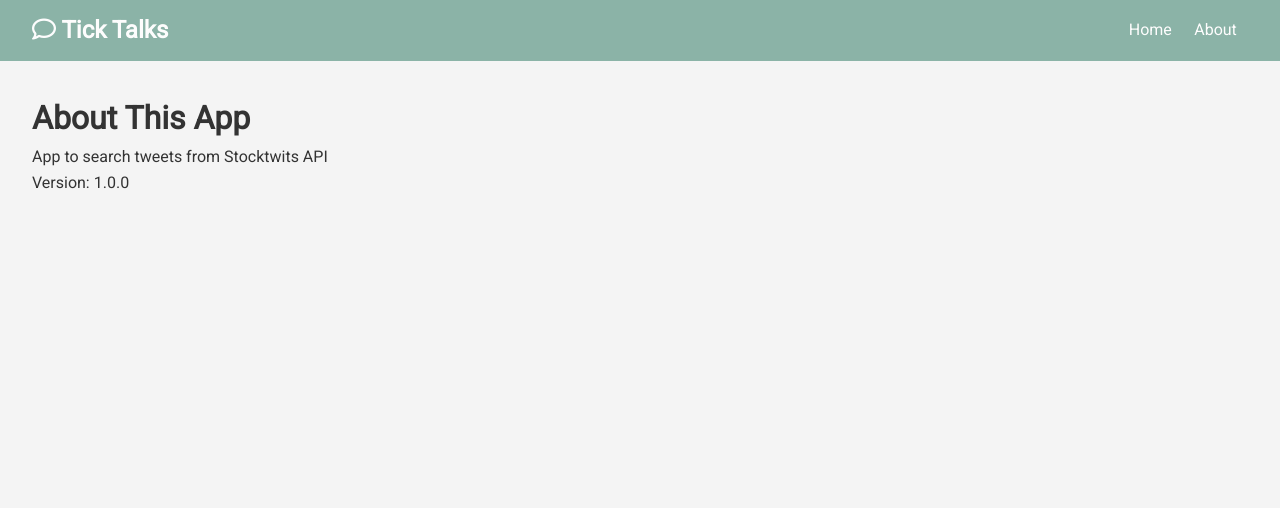
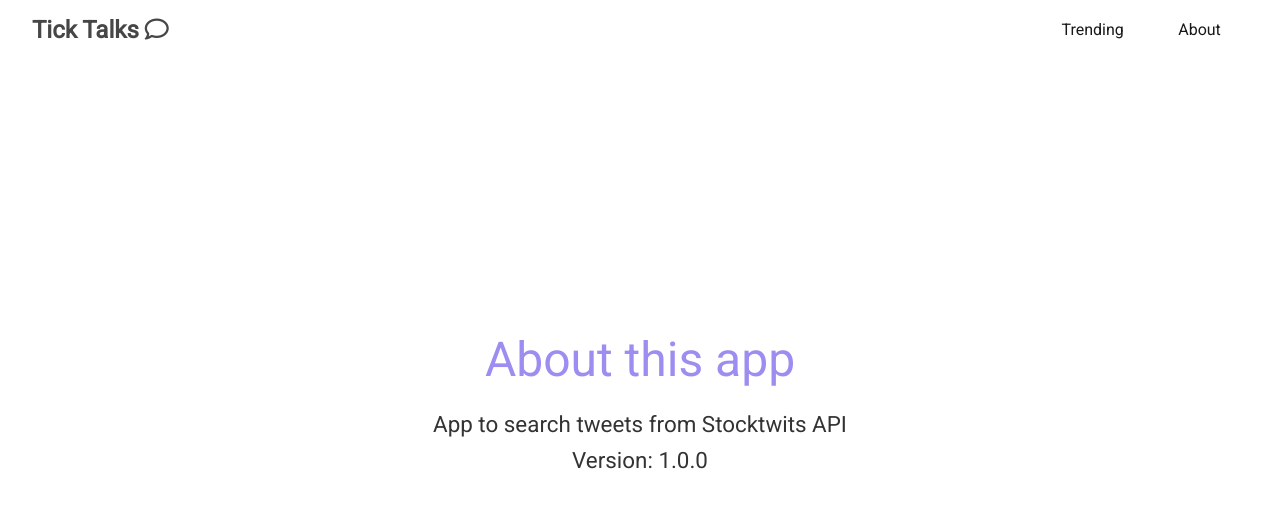
Before and after one commit to GH-KimV/tick-talks, a React (Create React App) app: page /about in a window 1280 px wide. Shown: the top 508 px of the page. Built offline with nearby package versions, Linux system fonts and the light colour scheme.

Commit message:
changed nav css and about app css

```diff
--- a/src/App.css
+++ b/src/App.css
@@ -2,7 +2,7 @@
 
 /* Global Styles */
 :root {
-  --primary-color: #80AC9F;
+  --primary-color: white;
   --dark-color: #333333;
   --light-color: #f4f4f4;
   --danger-color: #dc3545;
@@ -19,8 +19,8 @@ body {
   font-family: 'Roboto', sans-serif;
   font-size: 1rem;
   line-height: 1.6;
-  background: var(--light-color);
-  color: #333;
+  background: var(--primary-color);
+  /* color: #333; */
 }
 
 a {
@@ -61,7 +61,26 @@ img {
 }
 
 .about-container {
-  padding: 1rem 2rem;
+  text-align: center;
+  margin: 0;
+  position: absolute;
+  top: 50%;
+  left: 50%;
+  transform: translate(-50%, -50%);
+}
+
+.about-container h1 {
+  color: rgb(156, 141, 241);
+  font-size: 3rem;
+  font-weight: normal;
+  margin-bottom: 0.5rem;
+}
+
+.about-container p {
+  font-size: 1.4rem;
+  font-weight: lighter;
+  color: #333;
+
 }
 
 /* Text Styles*/
@@ -266,7 +285,7 @@ img {
 .badge-primary,
 .alert-primary {
   background: var(--primary-color);
-  color: #fff;
+  color: #333;
 }
 
 .btn-light,
@@ -410,8 +429,13 @@ table th {
   display: flex;
 }
 
+.navbar li {
+  margin: 0 1rem;
+  color: #333;
+}
+
 .navbar a {
-  color: #fff;
+  color: black;
   padding: 0.45rem;
   margin: 0 0.25rem;
 }
--- a/src/components/layout/Navbar.js
+++ b/src/components/layout/Navbar.js
@@ -6,11 +6,11 @@ const Navbar = ({ icon, title }) => {
   return (
     <nav className='navbar bg-primary'>
       <h1>
-        <i className={icon} /> {title}
+      {title}  <i className={icon} />
       </h1>
       <ul>
         <li>
-          <Link to='/'>Home</Link>
+          <Link to='/'>Trending</Link>
         </li>
         <li>
           <Link to='/about'>About</Link>
@@ -22,7 +22,7 @@ const Navbar = ({ icon, title }) => {
 
 Navbar.defaultProps = {
   title: 'Tick Talks',
-  icon: 'fa fa-comment-o'
+  icon: 'fa fa-comment-o',
 };
 
 Navbar.propTypes = {
--- a/src/components/pages/About.js
+++ b/src/components/pages/About.js
@@ -3,7 +3,7 @@ import React from 'react';
 const About = () => {
   return (
     <div className='about-container'>
-      <h1>About This App</h1>
+      <h1>About this app</h1>
       <p>App to search tweets from Stocktwits API</p>
       <p>Version: 1.0.0 </p>
     </div>
--- a/src/index.css
+++ b/src/index.css
@@ -1,4 +1,4 @@
-body {
+ body {
   margin: 0;
   font-family: -apple-system, BlinkMacSystemFont, 'Segoe UI', 'Roboto', 'Oxygen',
     'Ubuntu', 'Cantarell', 'Fira Sans', 'Droid Sans', 'Helvetica Neue',
```
